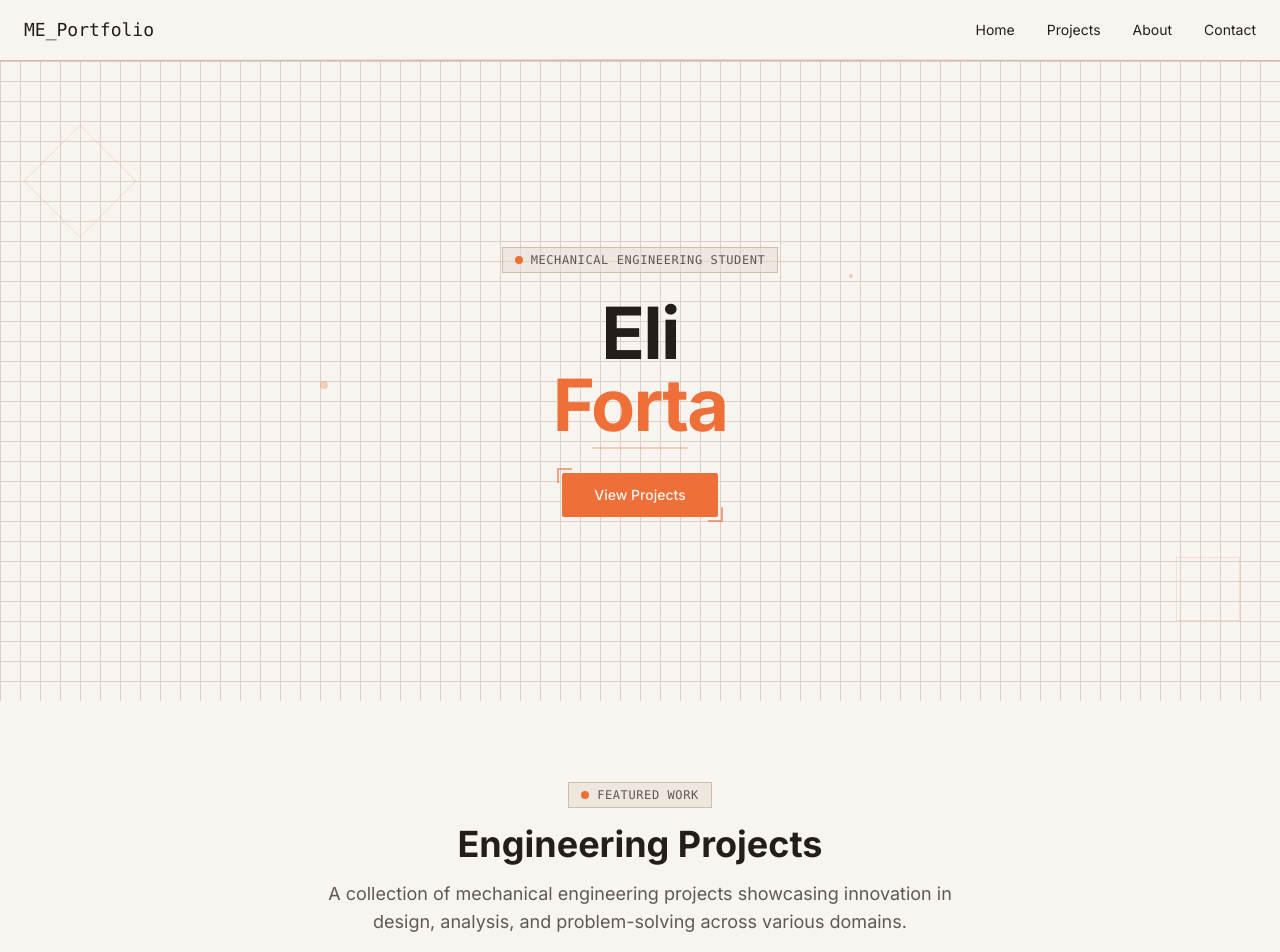
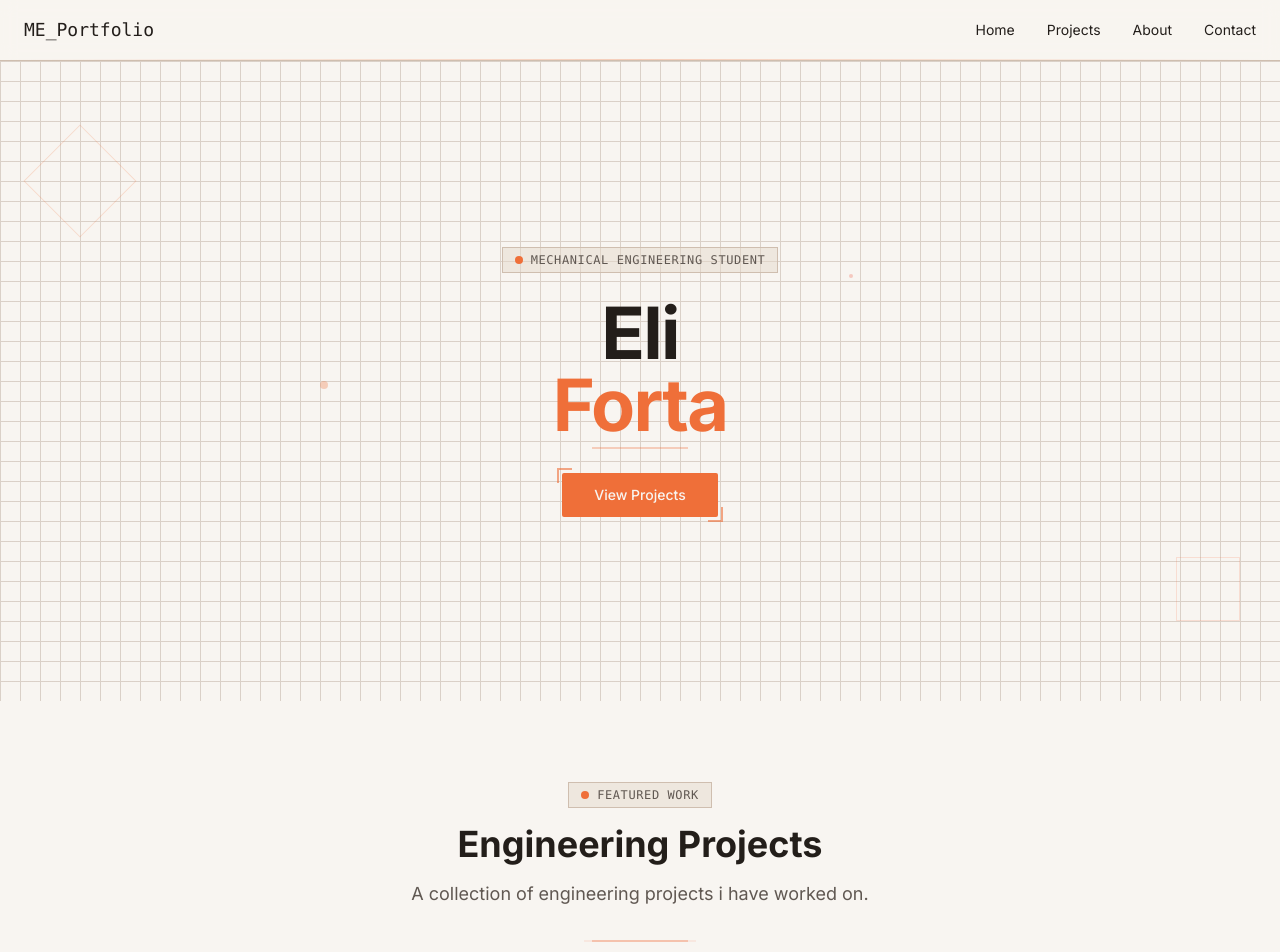
Before and after one commit to EliForta/eliforta.github.io, a React (Vite) app: page / in a window 1280 px wide. Shown: the top 952 px of the page. Built offline with nearby package versions, Linux system fonts and the light colour scheme.

Commit message:
Update ProjectsShowcase.tsx

```diff
--- a/src/components/ProjectsShowcase.tsx
+++ b/src/components/ProjectsShowcase.tsx
@@ -41,8 +41,7 @@ const ProjectsShowcase = () => {
             Engineering Projects
           </h2>
           <p className="text-lg text-muted-foreground max-w-2xl mx-auto">
-            A collection of mechanical engineering projects showcasing innovation in design,
-            analysis, and problem-solving across various domains.
+            A collection of engineering projects i have worked on.
           </p>
 
           {/* Blueprint accent line */}
```
